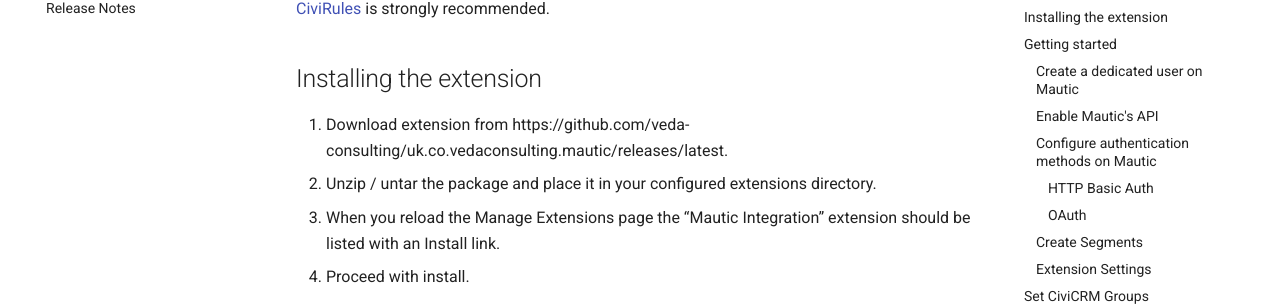
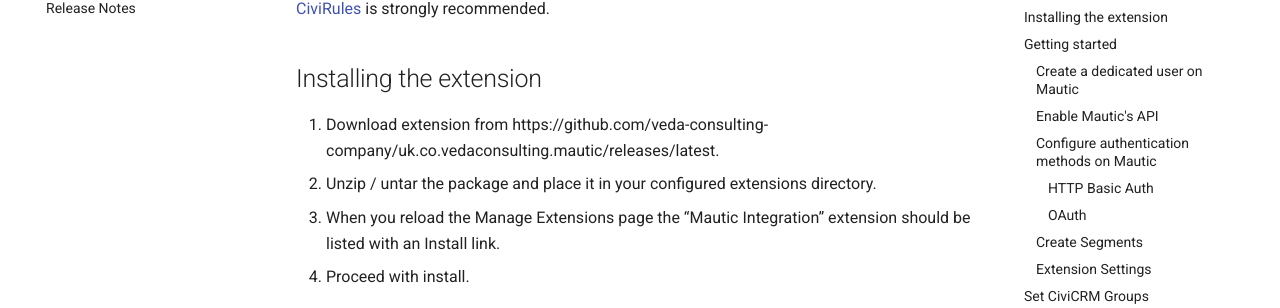
Before and after one commit to veda-consulting-company/uk.co.vedaconsulting.mautic, an MkDocs documentation site: the page built from docs/index.md, in a window 1280 px wide and 900 px high, scrolled down 776 px. Shown: the part 145-453 px from the top of the window. Built offline with MkDocs 1.6.1 and Material for MkDocs 9.7.7, drawn with Linux system fonts in a browser that asks for light colours; comment, search, counter and statistics services are not loaded; part of the change alters nothing that is shown.

Commit message:
Correct link to latest release

```diff
--- a/docs/index.md
+++ b/docs/index.md
@@ -30,7 +30,7 @@ You may also need filesystem access on the Mautic installation to clear the Maut
 
 ## Installing the extension
 
-1. Download extension from https://github.com/veda-consulting/uk.co.vedaconsulting.mautic/releases/latest.
+1. Download extension from https://github.com/veda-consulting-company/uk.co.vedaconsulting.mautic/releases/latest.
 2. Unzip / untar the package and place it in your configured extensions directory.
 3. When you reload the Manage Extensions page the “Mautic Integration” extension should be listed with an Install link.
 4. Proceed with install.
```
